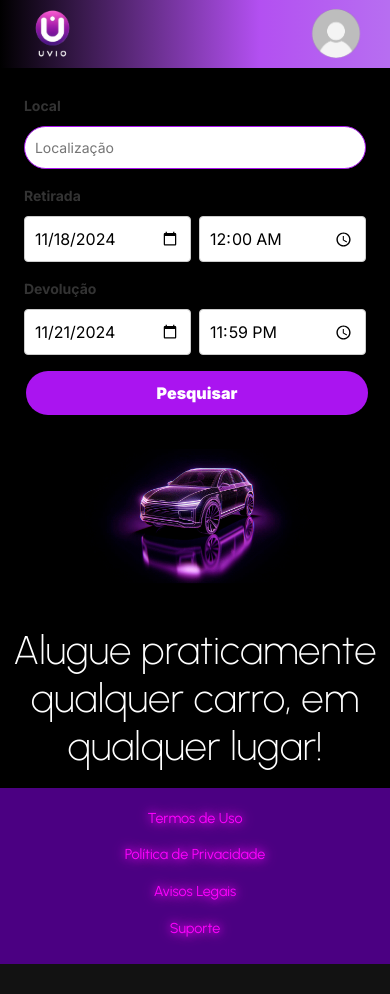
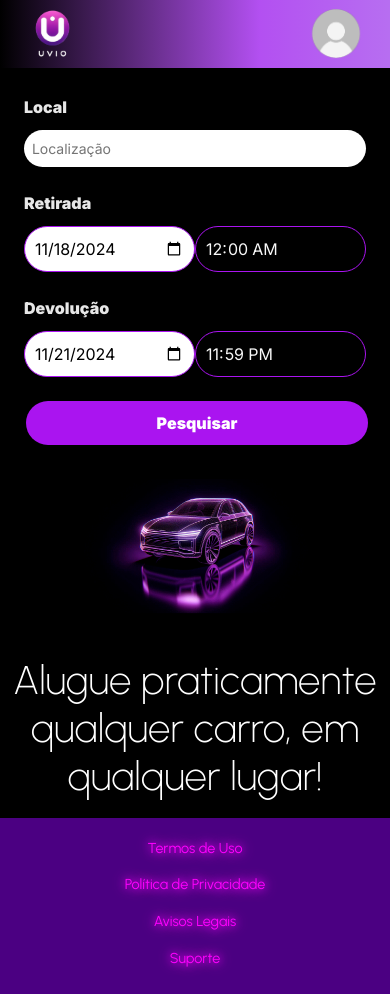
Before and after one commit to Rafacardososantos/iron-horse-front-end, a React (Vite) app in the folder iron-horse-front-end/: page / in a window 390 px wide. Before the commit the page ends 964 px from the top, so only its background shows below. Built offline with nearby package versions, Linux system fonts and the light colour scheme.

Commit message:
refactor: devil css

```diff
--- a/iron-horse-front-end/src/CarDetails/CarDetails.jsx
+++ b/iron-horse-front-end/src/CarDetails/CarDetails.jsx
@@ -191,14 +191,14 @@ const CarDetails = ({ carId }) => {
                         <div className={styles['form-field']}>
                             <label htmlFor="pickup-date">Retirada:</label>
                             <h3>Retirada: </h3>
-                            <div className={styles['datetime-container']}>
+                            <div className={styles['car-datetime-container']}>
                                 <input
                                     type="date"
                                     id="pickup-date"
                                     name="pickup-date"
                                     value={pickupDate}
                                     onChange={handlePickupDateChange}
-                                    className={styles['datetime-input']}
+                                    className={styles['car-datetime-input']}
                                 />
                                 <input
                                     type="time"
@@ -206,7 +206,7 @@ const CarDetails = ({ carId }) => {
                                     name="pickup-time"
                                     value={pickupTime}
                                     onChange={handlePickupTimeChange}
-                                    className={styles['datetime-input']}
+                                    className={styles['car-datetime-input']}
                                 />
                             </div>
                         </div>
@@ -214,14 +214,14 @@ const CarDetails = ({ carId }) => {
                         <div className={styles['form-field']}>
                             <label htmlFor="return-date">Devolução:</label>
                             <h3>Devolução: </h3>
-                            <div className={styles['datetime-container']}>
+                            <div className={styles['car-datetime-container']}>
                                 <input
                                     type="date"
                                     id="return-date"
                                     name="return-date"
                                     value={returnDate}
                                     onChange={handleReturnDateChange}
-                                    className={styles['datetime-input']}
+                                    className={styles['car-datetime-input']}
                                 />
                                 <input
                                     type="time"
@@ -229,7 +229,7 @@ const CarDetails = ({ carId }) => {
                                     name="return-time"
                                     value={returnTime}
                                     onChange={handleReturnTimeChange}
-                                    className={styles['datetime-input']}
+                                    className={styles['car-datetime-input']}
                                 />
                             </div>
                         </div>
--- a/iron-horse-front-end/src/CarDetails/CarDetails.module.css
+++ b/iron-horse-front-end/src/CarDetails/CarDetails.module.css
@@ -146,9 +146,9 @@ label {
   outline: none;
 }
 
-select,
-input[type="date"],
-input[type="time"] {
+
+.car-datetime-input[type="date"],
+.car-datetime-input[type="time"]{
   width: 100%;
   padding: 10px;
   font-size: 16px;
@@ -157,6 +157,7 @@ input[type="time"] {
   background-color: #fff;
   box-sizing: border-box;
   transition: all 0.3s ease;
+  margin-bottom: 1vh;
 }
 
 select:focus,
--- a/iron-horse-front-end/src/components/SearchBar/SearchBar.jsx
+++ b/iron-horse-front-end/src/components/SearchBar/SearchBar.jsx
@@ -1,8 +1,8 @@
 import { useEffect, useState } from "react";
 import { Row, Col } from 'react-bootstrap';
-import "./SearchBar.css";
 import { useNavigate } from "react-router-dom";
 import api from "../../utils/api";
+import styles from "../SearchBar/searchBar.module.css"
 
 const SearchBar = () => {
   const [city, setCity] = useState('');
@@ -65,13 +65,13 @@ const SearchBar = () => {
   }, []);
 
   return (
-    <div className="main-search-container">
-      <Row className="gy-3 justify-content-center align-items-center">
+<div className={styles.mainSearchContainerSearch}>
+    <Row className="gy-4 justify-content-center align-items-center">
         <Col xs={12} md={4} lg={4}>
-          <div className="input-wrapper">
+            <div className={styles.inputWrapperSearch}>
                 <label>Local</label>
                 <input
-              className="local-input"
+                    className={styles.localInputSearch}
                     type="text"
                     placeholder="Localização"
                     value={city}
@@ -81,12 +81,12 @@ const SearchBar = () => {
         </Col>
 
         <Col xs={12} md={4} lg={3}>
-          <div className="input-wrapper">
+            <div className={styles.inputWrapperSearch}>
                 <label>Retirada</label>
-            <div className="date-time-wrapper">
+                <div className={styles.dateTimeWrapperSearch}>
                     <input
                         id="start-date"
-                className="date-input"
+                        className={styles.dateInputSearch}
                         type="date"
                         placeholder="Data"
                         value={startDate}
@@ -94,7 +94,7 @@ const SearchBar = () => {
                     />
                     <input
                         id="start-time"
-                className="time-input"
+                        className={styles.timeInputSearch}
                         type="time"
                         placeholder="Hora"
                         value={startTime}
@@ -105,12 +105,12 @@ const SearchBar = () => {
         </Col>
 
         <Col xs={12} md={4} lg={3}>
-          <div className="input-wrapper">
+            <div className={styles.inputWrapperSearch}>
                 <label>Devolução</label>
-            <div className="date-time-wrapper">
+                <div className={styles.dateTimeWrapperSearch}>
                     <input
                         id="end-date"
-                className="date-input"
+                        className={styles.dateInputSearch}
                         type="date"
                         placeholder="Data"
                         value={endDate}
@@ -118,7 +118,7 @@ const SearchBar = () => {
                     />
                     <input
                         id="end-time"
-                className="time-input"
+                        className={styles.timeInputSearch}
                         type="time"
                         placeholder="Hora"
                         value={endTime}
@@ -129,12 +129,13 @@ const SearchBar = () => {
         </Col>
 
         <Col xs={12} md={4} lg={2}>
-          <button className="search-button" onClick={handleSearch}>
+            <button className={styles.searchButton} onClick={handleSearch}>
                 Pesquisar
             </button>
         </Col>
     </Row>
 </div>
+
   );
 };
 
--- a/iron-horse-front-end/src/components/SearchBar/SearchBar.css
+++ b/iron-horse-front-end/src/components/SearchBar/SearchBar.module.css
@@ -1,16 +1,16 @@
-.main-search-container {
+.mainSearchContainerSearch {
     max-width: 1200px;
     margin: 0 auto;
     padding: 20px;
 }
 
-.input-wrapper {
+.inputWrapperSearch {
     display: flex;
     flex-direction: column;
     gap: 5px;
 }
 
-label {
+.mainSearchContainerSearch label {
     color: #e7e7e7;
     font-weight: 900;
     font-size: 16px;
@@ -18,7 +18,7 @@ label {
     margin-bottom: 6px;
 }
 
-input {
+.dateTimeWrapperSearch > input {
     padding: 10px;
     border-radius: 25px;
     border: 1px solid #AA14F0;
@@ -26,18 +26,37 @@ input {
     width: 100%;
 }
 
-.date-time-wrapper {
+.dateTimeWrapperSearch {
     display: flex;
-    gap: 0.5rem;
 }
 
-.date-input,
-.time-input,
-.local-input {
+.timeInputSearch[type="time"] {
+    appearance: none;
+    border: 1px solid #AA14F0;
+    border-radius: 25px;
+    padding: 10px;
+    width: 13.7vh;
+    gap: 1px;
+    background-color: transparent;
+    color: #f8f8f8;
+    font-size: 16px;
+  }
+
+  .dateInputSearch[type="date"] {
+    appearance: none;
+    border-radius: 25px;
+    padding: 10px;
+    width: 13.7vh;
+    font-size: 16px;
+  }
+
+.dateInputSearch,
+.timeInputSearch,
+.localInputSearch {
     width: 100%;
 }
 
-.search-button {
+.searchButton {
     background: #AA14F0;
     color: white;
     padding: 10px 20px;
@@ -56,24 +75,33 @@ input {
     font-weight: 900;
 }
 
-
-.search-button:hover {
+.searchButton:hover {
     background: linear-gradient(90deg, rgba(140, 0, 255, 1) 0%, rgba(255, 0, 244, 1) 100%);
 }
 
 @media screen and (max-width: 992px) {
-    .search-button {
+    .searchButton {
         margin-top: 0;
         align-items: center;
     }
 }
 
 @media screen and (max-width: 768px) {
-    .time-input {
+    .timeInputSearch {
         margin-left: 0;
     }
-    .search-button {
+    .searchButton {
         margin-left: 2px;
     }
 
+    .mainSearchContainerSearch{
+        display: flex;
+        justify-content: center;  /* Centraliza horizontalmente */
+    }
+    .timeInputSearch[type="time"] {
+      width: 50%;
+      }
+      .dateInputSearch[type="date"] {
+      width: 50%;
+      }
 }
```
Lines whose indentation alone changed are shown as unchanged.
